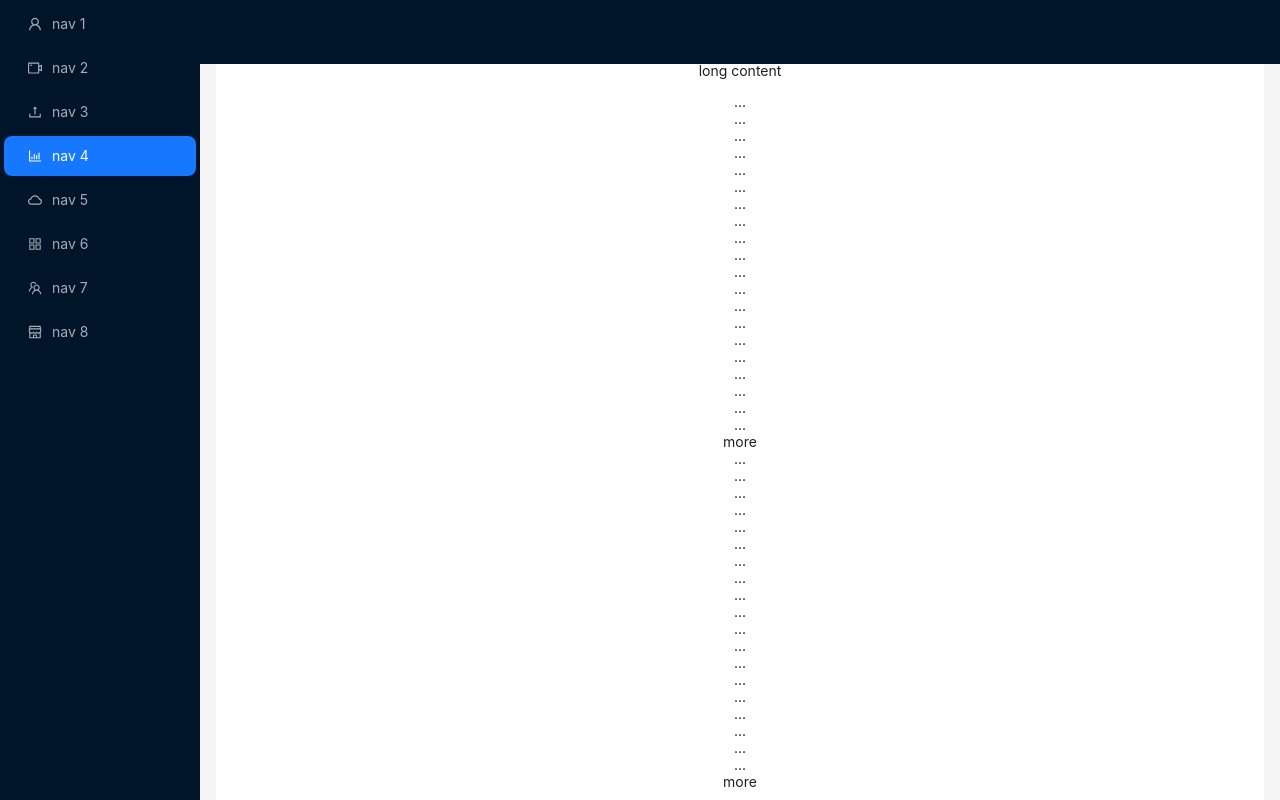
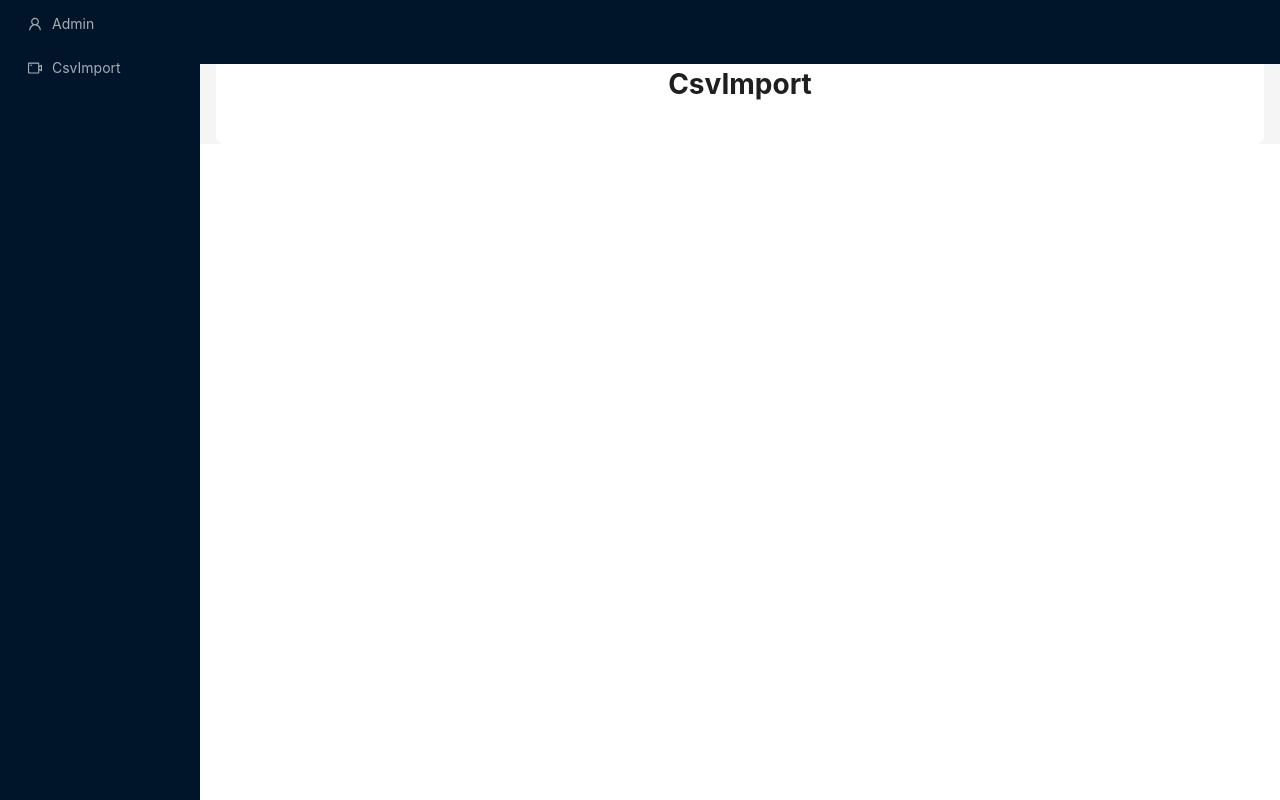
Before and after one commit to parkshinya/lampard, a React (Create React App) app: page /csvimport in a window 1280 px wide. Shown: the top 800 px of the page. Built offline with nearby package versions, Linux system fonts and the light colour scheme.

Commit message:
create base routing

```diff
--- a/package.json
+++ b/package.json
@@ -16,6 +16,7 @@
     "react": "^18.2.0",
     "react-dom": "^18.2.0",
     "react-redux": "^8.1.3",
+    "react-router-dom": "^6.21.2",
     "react-scripts": "5.0.1",
     "typescript": "^4.9.5",
     "web-vitals": "^2.1.4"
--- a/src/App.tsx
+++ b/src/App.tsx
@@ -1,32 +1,28 @@
 import React from "react";
-import {
-  AppstoreOutlined,
-  BarChartOutlined,
-  CloudOutlined,
-  ShopOutlined,
-  TeamOutlined,
-  UploadOutlined,
-  UserOutlined,
-  VideoCameraOutlined,
-} from "@ant-design/icons";
+import { UserOutlined, VideoCameraOutlined } from "@ant-design/icons";
 import type { MenuProps } from "antd";
 import { Layout, Menu, theme } from "antd";
+import { Routes, Route, Link } from "react-router-dom";
+import Admin from "./components/Admin";
+import CsvImport from "./components/CsvImport";
 
-const { Header, Content, Footer, Sider } = Layout;
+const { Header, Content, Sider } = Layout;
 
-const items: MenuProps["items"] = [
-  UserOutlined,
-  VideoCameraOutlined,
-  UploadOutlined,
-  BarChartOutlined,
-  CloudOutlined,
-  AppstoreOutlined,
-  TeamOutlined,
-  ShopOutlined,
-].map((icon, index) => ({
+const itemDetails = [
+  {
+    icon: UserOutlined,
+    label: <Link to="/admin">Admin</Link>,
+  },
+  {
+    icon: VideoCameraOutlined,
+    label: <Link to="/csvimport">CsvImport</Link>,
+  },
+];
+
+const items: MenuProps["items"] = itemDetails.map((detail, index) => ({
   key: String(index + 1),
-  icon: React.createElement(icon),
-  label: `nav ${index + 1}`,
+  icon: React.createElement(detail.icon),
+  label: detail.label,
 }));
 
 const App: React.FC = () => {
@@ -72,21 +68,12 @@ const App: React.FC = () => {
               borderRadius: borderRadiusLG,
             }}
           >
-            <p>long content</p>
-            {
-              // indicates very long content
-              Array.from({ length: 100 }, (_, index) => (
-                <React.Fragment key={index}>
-                  {index % 20 === 0 && index ? "more" : "..."}
-                  <br />
-                </React.Fragment>
-              ))
-            }
+            <Routes>
+              <Route path="/admin" element={<Admin />} />
+              <Route path="/csvimport" element={<CsvImport />} />
+            </Routes>
           </div>
         </Content>
-        <Footer style={{ textAlign: "center" }}>
-          Ant Design ©{new Date().getFullYear()} Created by Ant UED
-        </Footer>
       </Layout>
     </Layout>
   );
--- a/src/components/Admin.tsx
+++ b/src/components/Admin.tsx
@@ -0,0 +1,11 @@
+import React from "react";
+
+const Admin = () => {
+  return (
+    <div>
+      <h1>Admin</h1>
+    </div>
+  );
+};
+
+export default Admin;
--- a/src/components/CsvImport.tsx
+++ b/src/components/CsvImport.tsx
@@ -0,0 +1,11 @@
+import React from "react";
+
+const CsvImport = () => {
+  return (
+    <div>
+      <h1>CsvImport</h1>
+    </div>
+  );
+};
+
+export default CsvImport;
--- a/src/index.tsx
+++ b/src/index.tsx
@@ -5,30 +5,19 @@ import { store } from "./app/store";
 import App from "./App";
 import reportWebVitals from "./reportWebVitals";
 import "./index.css";
-import { ConfigProvider } from "antd";
-import type { ThemeConfig } from "antd";
+import { BrowserRouter } from "react-router-dom";
 
 const container = document.getElementById("root")!;
 const root = createRoot(container);
-// const config: ThemeConfig = {
-//   token: {
-//     colorBgBase: "",
-//     colorBgContainer: "",
-//     colorPrimary: "",
-//   },
-// };
 
 root.render(
   <React.StrictMode>
     <Provider store={store}>
-      {/* <ConfigProvider theme={config}> */}
-      <App />
-      {/* </ConfigProvider> */}
+      <BrowserRouter>
+        <App />
+      </BrowserRouter>
     </Provider>
   </React.StrictMode>
 );
 
-// If you want to start measuring performance in your app, pass a function
-// to log results (for example: reportWebVitals(console.log))
-// or send to an analytics endpoint. Learn more: https://bit.ly/CRA-vitals
 reportWebVitals();
```
Also changed, not shown: 1 other file (tests, documents, lock files or other folders).
